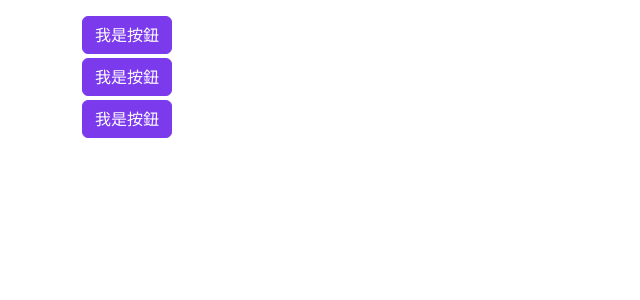
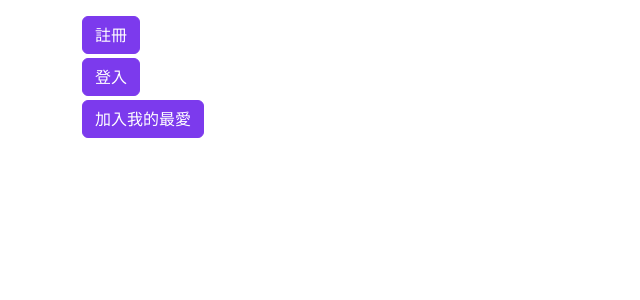
Before and after one commit to idben/EEIT023_20260806, a Vue app in the folder btn01/: page / in a window 1280 px wide. Shown: the top 300 px of the page, without its empty margins (0-640 px from the left). Built offline with nearby package versions, Linux system fonts and the light colour scheme.

Commit message:
加啟元件預設插槽及使用

```diff
--- a/btn01/src/App.vue
+++ b/btn01/src/App.vue
@@ -4,9 +4,9 @@ import MyButton1 from './components/MyButton1.vue'
 
 <template>
   <div class="container py-3">
-    <MyButton1 /><br>
-    <MyButton1 /><br>
-    <MyButton1 />
+    <MyButton1>註冊</MyButton1><br>
+    <MyButton1>登入</MyButton1><br>
+    <MyButton1>加入我的最愛</MyButton1>
   </div>
 </template>
 
--- a/btn01/src/components/MyButton1.vue
+++ b/btn01/src/components/MyButton1.vue
@@ -1,7 +1,9 @@
 <script setup></script>
 
 <template>
-  <button class="btn btn-danger mb-1 btn-color1">我是按鈕</button>
+  <button class="btn btn-danger mb-1 btn-color1">
+    <slot>預設文字</slot>
+  </button>
 </template>
 
 <style scoped>
```
